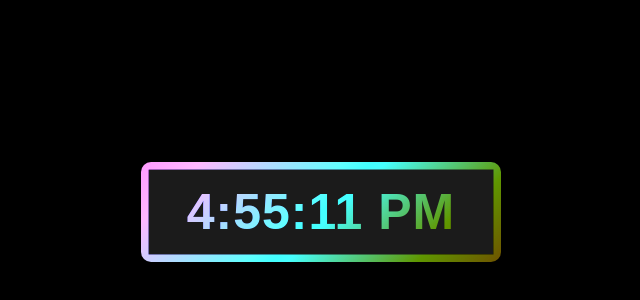
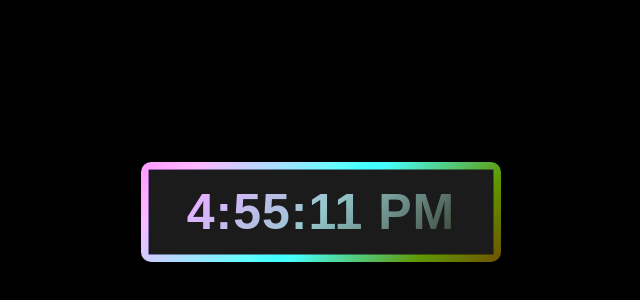
Before and after one commit to akankha/-Digital-Clock-Using-Vanilla-JS, a plain HTML site: page index.html in a window 1280 px wide. Shown: the part 188-488 px from the top of the page, without its empty margins (319-959 px from the left). Drawn offline with Linux system fonts and the light colour scheme.

Commit message:
css edit

```diff
--- a/index.html
+++ b/index.html
@@ -11,7 +11,7 @@
     <div class="wrapper">
         <div class="display">
             <div id="time">
-                12:00:00 PM
+
             </div>
         </div>
     </div>
--- a/style.css
+++ b/style.css
@@ -34,7 +34,7 @@ html,body{
     font-size: 50px;
     font-weight: 600;
     letter-spacing: 1px;
-    background: linear-gradient(135deg, #14ffe9, #ffeb3b,#ff00e0);
+    background: linear-gradient(135deg, #4ce7d8, #c5c093,#2c1329);
     -webkit-background-clip: text;
     -webkit-text-fill-color: transparent;
 }
```
